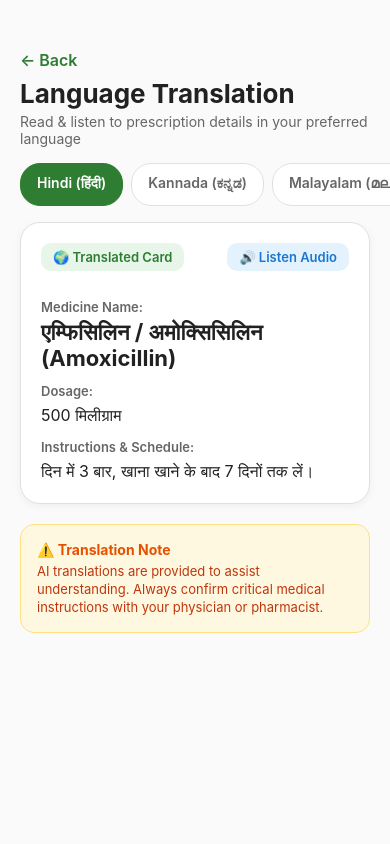
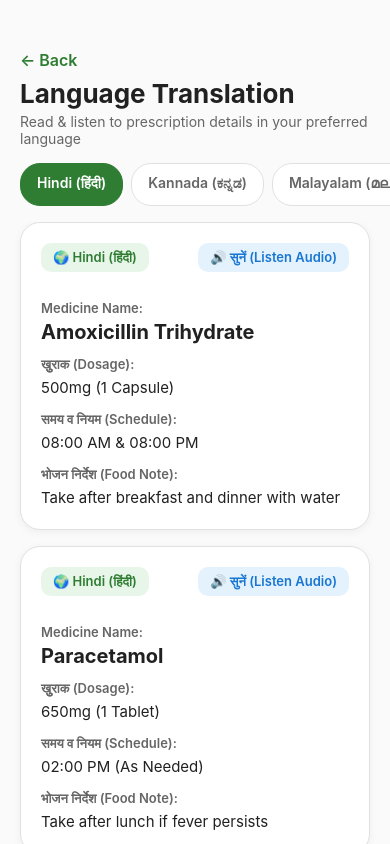
Before and after one commit to Ashin-James/MedAlly, a React Native app: screen /Translation in a window 390 px wide. Built offline with nearby package versions, Linux system fonts and the light colour scheme; no server answers.

Commit message:
Upgrade TranslationScreen to translate scanned medications into Hindi, Kannada, Malayalam, Tamil, Telugu, English with native TTS audio

```diff
--- a/src/screens/TranslationScreen.tsx
+++ b/src/screens/TranslationScreen.tsx
@@ -1,66 +1,147 @@
 import React, { useState } from 'react';
 import { View, Text, StyleSheet, ScrollView, TouchableOpacity, Alert } from 'react-native';
+import * as Speech from 'expo-speech';
 import { NativeStackScreenProps } from '@react-navigation/native-stack';
 import { RootStackParamList } from '../navigation/types';
 import { colors } from '../theme/colors';
 
 type Props = NativeStackScreenProps<RootStackParamList, 'Translation'>;
 
-const languages = [
-  { code: 'hi', name: 'Hindi (हिंदी)' },
-  { code: 'kn', name: 'Kannada (ಕನ್ನಡ)' },
-  { code: 'ml', name: 'Malayalam (മലയാളം)' },
-  { code: 'ta', name: 'Tamil (தமிழ்)' },
-  { code: 'te', name: 'Telugu (తెలుగు)' },
-  { code: 'en', name: 'English' },
+interface LangOption {
+  code: string;
+  speechCode: string;
+  name: string;
+}
+
+const languages: LangOption[] = [
+  { code: 'hi', speechCode: 'hi-IN', name: 'Hindi (हिंदी)' },
+  { code: 'kn', speechCode: 'kn-IN', name: 'Kannada (ಕನ್ನಡ)' },
+  { code: 'ml', speechCode: 'ml-IN', name: 'Malayalam (മലയാളം)' },
+  { code: 'ta', speechCode: 'ta-IN', name: 'Tamil (தமிழ்)' },
+  { code: 'te', speechCode: 'te-IN', name: 'Telugu (తెలుగు)' },
+  { code: 'en', speechCode: 'en-US', name: 'English' },
 ];
 
-const sampleTranslations: Record<string, any> = {
+// Comprehensive translation dictionary for medical terms
+const translationsDict: Record<string, Record<string, string>> = {
   hi: {
-    med: 'एम्फिसिलिन / अमोक्सिसिलिन (Amoxicillin)',
-    dosage: '500 मिलीग्राम',
-    instructions: 'दिन में 3 बार, खाना खाने के बाद 7 दिनों तक लें।',
+    title: 'प्रिस्क्रिप्शन अनुवाद',
+    dosageLabel: 'खुुराक (Dosage):',
+    timingLabel: 'समय व नियम (Schedule):',
+    foodLabel: 'भोजन निर्देश (Food Note):',
+    listenBtn: '🔊 सुनें (Listen Audio)',
+    stopBtn: '⏹️ रोकें (Stop)',
+    afterFood: 'खाना खाने के बाद लें',
+    beforeFood: 'खाना खाने से पहले लें',
+    twiceDaily: 'दिन में 2 बार लें',
+    thriceDaily: 'दिन में 3 बार लें',
   },
   kn: {
-    med: 'ಅಮೊಕ್ಸಿಸಿಲಿನ್ (Amoxicillin)',
-    dosage: '500 ಎಂಜಿ',
-    instructions: 'ದಿನಕ್ಕೆ 3 ಬಾರಿ ಊಟದ ನಂತರ 7 ದಿನಗಳವರೆಗೆ ತೆಗೆದುಕೊಳ್ಳಿ.',
+    title: 'ಔಷಧಿ ಅನುವಾದ',
+    dosageLabel: 'ಪ್ರಮಾಣ (Dosage):',
+    timingLabel: 'ಸಮಯ ಮತ್ತು ವಿವರ (Schedule):',
+    foodLabel: 'ಆಹಾರ ಸಲಹೆ (Food Note):',
+    listenBtn: '🔊 ಕೇಳಿ (Listen Audio)',
+    stopBtn: '⏹️ ನಿಲ್ಲಿಸಿ (Stop)',
+    afterFood: 'ಊಟದ ನಂತರ ತೆಗೆದುಕೊಳ್ಳಿ',
+    beforeFood: 'ಊಟಕ್ಕೆ ಮೊದಲು ತೆಗೆದುಕೊಳ್ಳಿ',
+    twiceDaily: 'ದಿನಕ್ಕೆ 2 ಬಾರಿ ತೆಗೆದುಕೊಳ್ಳಿ',
+    thriceDaily: 'ದಿನಕ್ಕೆ 3 ಬಾರಿ ತೆಗೆದುಕೊಳ್ಳಿ',
   },
   ml: {
-    med: 'അമോക്സിസിലിൻ (Amoxicillin)',
-    dosage: '500 മില്ലിഗ്രാം',
-    instructions: 'ഭക്ഷണത്തിന് ശേഷം ദിവസവും 3 തവണ വീതം 7 ദിവസം കഴിക്കുക.',
+    title: 'മരുന്ന് വിവരണം',
+    dosageLabel: 'അളവ് (Dosage):',
+    timingLabel: 'സമയക്രമം (Schedule):',
+    foodLabel: 'ഭക്ഷണ നിർദ്ദേശം (Food Note):',
+    listenBtn: '🔊 കേൾക്കുക (Listen Audio)',
+    stopBtn: '⏹️ നിർത്തുക (Stop)',
+    afterFood: 'ഭക്ഷണത്തിന് ശേഷം കഴിക്കുക',
+    beforeFood: 'ഭക്ഷണത്തിന് മുൻപ് കഴിക്കുക',
+    twiceDaily: 'ദിവസവും 2 നേരം കഴിക്കുക',
+    thriceDaily: 'ദിവസവും 3 നേരം കഴിക്കുക',
   },
   ta: {
-    med: 'அமோக்சிசிலின் (Amoxicillin)',
-    dosage: '500 மி.கி',
-    instructions: 'உணவுக்குப் பிறகு தினமும் 3 வேளை 7 நாட்களுக்கு எடுத்துக்கொள்ளவும்.',
+    title: 'மருந்து மொழிபெயர்ப்பு',
+    dosageLabel: 'அளவு (Dosage):',
+    timingLabel: 'நேரம் (Schedule):',
+    foodLabel: 'உணவு குறிப்பு (Food Note):',
+    listenBtn: '🔊 கேட்கவும் (Listen Audio)',
+    stopBtn: '⏹️ நிறுத்தவும் (Stop)',
+    afterFood: 'உணவுக்குப் பின் எடுத்துக்கொள்ளவும்',
+    beforeFood: 'உணவுக்கு முன் எடுத்துக்கொள்ளவும்',
+    twiceDaily: 'தினம் 2 வேளை எடுத்துக்கொள்ளவும்',
+    thriceDaily: 'தினம் 3 வேளை எடுத்துக்கொள்ளவும்',
   },
   te: {
-    med: 'అమోక్సిసిలిన్ (Amoxicillin)',
-    dosage: '500 మి.గ్రా',
-    instructions: 'భోజనం తర్వాత రోజుకు 3 సార్లు 7 రోజుల పాటు తీసుకోండి.',
+    title: 'మందుల అనువాదం',
+    dosageLabel: 'మోతాదు (Dosage):',
+    timingLabel: 'సమయం (Schedule):',
+    foodLabel: 'ఆహార సూచన (Food Note):',
+    listenBtn: '🔊 వినండి (Listen Audio)',
+    stopBtn: '⏹️ ఆపండి (Stop)',
+    afterFood: 'భోజనం తర్వాత తీసుకోండి',
+    beforeFood: 'భోజనానికి ముందు తీసుకోండి',
+    twiceDaily: 'రోజుకు 2 సార్లు తీసుకోండి',
+    thriceDaily: 'రోజుకు 3 సార్లు తీసుకోండి',
   },
   en: {
-    med: 'Amoxicillin',
-    dosage: '500mg',
-    instructions: 'Take 3 times daily after meals for 7 days.',
+    title: 'Prescription Insights',
+    dosageLabel: 'Dosage:',
+    timingLabel: 'Schedule:',
+    foodLabel: 'Food Instructions:',
+    listenBtn: '🔊 Listen Audio',
+    stopBtn: '⏹️ Stop Speech',
+    afterFood: 'Take after meals',
+    beforeFood: 'Take before meals',
+    twiceDaily: 'Take 2 times daily',
+    thriceDaily: 'Take 3 times daily',
   },
 };
 
+const defaultMedications = [
+  {
+    medicine: 'Amoxicillin Trihydrate',
+    dosage: '500mg (1 Capsule)',
+    timing: '08:00 AM & 08:00 PM',
+    food_instructions: 'Take after breakfast and dinner with water',
+  },
+  {
+    medicine: 'Paracetamol',
+    dosage: '650mg (1 Tablet)',
+    timing: '02:00 PM (As Needed)',
+    food_instructions: 'Take after lunch if fever persists',
+  },
+];
+
 export default function TranslationScreen({ route, navigation }: Props) {
-  const [selectedLang, setSelectedLang] = useState('hi');
-  const [isPlaying, setIsPlaying] = useState(false);
+  const rawData = route.params?.data;
+  const medications = Array.isArray(rawData) && rawData.length > 0 ? rawData : defaultMedications;
 
-  const translation = sampleTranslations[selectedLang] || sampleTranslations.hi;
+  const [selectedLangCode, setSelectedLangCode] = useState('hi');
+  const [activeSpeakingIdx, setActiveSpeakingIdx] = useState<number | null>(null);
 
-  const handleAudioListen = () => {
-    setIsPlaying(true);
-    Alert.alert(
-      '🔊 Reading Aloud',
-      `Playing voice audio in ${languages.find((l) => l.code === selectedLang)?.name}...`
-    );
-    setTimeout(() => setIsPlaying(false), 2500);
+  const currentLangObj = languages.find((l) => l.code === selectedLangCode) || languages[0];
+  const dict = translationsDict[selectedLangCode] || translationsDict.en;
+
+  const handleAudioListen = (item: any, index: number) => {
+    const textToSpeak = `${item.medicine || 'Medicine'}. ${dict.dosageLabel} ${item.dosage || ''}. ${dict.timingLabel} ${item.timing || ''}. ${dict.foodLabel} ${item.food_instructions || ''}`;
+
+    try {
+      if (activeSpeakingIdx === index) {
+        Speech.stop();
+        setActiveSpeakingIdx(null);
+      } else {
+        Speech.stop();
+        setActiveSpeakingIdx(index);
+        Speech.speak(textToSpeak, {
+          language: currentLangObj.speechCode,
+          onDone: () => setActiveSpeakingIdx(null),
+          onError: () => setActiveSpeakingIdx(null),
+        });
+      }
+    } catch (err) {
+      Alert.alert('🔊 Audio Playback', textToSpeak);
+    }
   };
 
   return (
@@ -78,12 +159,16 @@ export default function TranslationScreen({ route, navigation }: Props) {
       <View style={styles.langSelectorRow}>
         <ScrollView horizontal showsHorizontalScrollIndicator={false} contentContainerStyle={styles.langScroll}>
           {languages.map((lang) => {
-            const isSelected = selectedLang === lang.code;
+            const isSelected = selectedLangCode === lang.code;
             return (
               <TouchableOpacity
                 key={lang.code}
                 style={[styles.langPill, isSelected ? styles.langActive : styles.langInactive]}
-                onPress={() => setSelectedLang(lang.code)}
+                onPress={() => {
+                  Speech.stop();
+                  setActiveSpeakingIdx(null);
+                  setSelectedLangCode(lang.code);
+                }}
               >
                 <Text style={[styles.langText, isSelected ? styles.langTextActive : styles.langTextInactive]}>
                   {lang.name}
@@ -95,30 +180,48 @@ export default function TranslationScreen({ route, navigation }: Props) {
       </View>
 
       <ScrollView contentContainerStyle={styles.scrollContent} showsVerticalScrollIndicator={false}>
-        <View style={styles.card}>
+        {medications.map((item: any, index: number) => {
+          const isSpeakingThis = activeSpeakingIdx === index;
+
+          return (
+            <View key={index} style={styles.card}>
               <View style={styles.cardBadgeRow}>
                 <View style={styles.badge}>
-              <Text style={styles.badgeText}>🌍 Translated Card</Text>
+                  <Text style={styles.badgeText}>🌍 {currentLangObj.name}</Text>
                 </View>
-            <TouchableOpacity style={styles.audioBtn} onPress={handleAudioListen}>
-              <Text style={styles.audioBtnText}>{isPlaying ? '🔊 Playing...' : '🔊 Listen Audio'}</Text>
+                <TouchableOpacity
+                  style={styles.audioBtn}
+                  onPress={() => handleAudioListen(item, index)}
+                >
+                  <Text style={styles.audioBtnText}>
+                    {isSpeakingThis ? dict.stopBtn : dict.listenBtn}
+                  </Text>
                 </TouchableOpacity>
               </View>
 
               <Text style={styles.label}>Medicine Name:</Text>
-          <Text style={styles.valueTitle}>{translation.med}</Text>
+              <Text style={styles.valueTitle}>{item.medicine || 'UNKNOWN'}</Text>
 
-          <Text style={styles.label}>Dosage:</Text>
-          <Text style={styles.valueText}>{translation.dosage}</Text>
+              <Text style={styles.label}>{dict.dosageLabel}</Text>
+              <Text style={styles.valueText}>{item.dosage || 'As prescribed'}</Text>
 
-          <Text style={styles.label}>Instructions & Schedule:</Text>
-          <Text style={styles.valueText}>{translation.instructions}</Text>
+              <Text style={styles.label}>{dict.timingLabel}</Text>
+              <Text style={styles.valueText}>{item.timing || 'As directed'}</Text>
+
+              {item.food_instructions ? (
+                <>
+                  <Text style={styles.label}>{dict.foodLabel}</Text>
+                  <Text style={styles.valueText}>{item.food_instructions}</Text>
+                </>
+              ) : null}
             </View>
+          );
+        })}
 
         <View style={styles.disclaimerBox}>
           <Text style={styles.disclaimerTitle}>⚠️ Translation Note</Text>
           <Text style={styles.disclaimerText}>
-            AI translations are provided to assist understanding. Always confirm critical medical instructions with your physician or pharmacist.
+            Translations are rendered in {currentLangObj.name} to assist understanding. Always verify critical prescription details with your doctor or pharmacist.
           </Text>
         </View>
       </ScrollView>
@@ -194,7 +297,7 @@ const styles = StyleSheet.create({
     backgroundColor: colors.surface,
     borderRadius: 20,
     padding: 20,
-    marginBottom: 20,
+    marginBottom: 16,
     borderWidth: 1,
     borderColor: colors.border,
     shadowColor: '#000',
@@ -238,16 +341,16 @@ const styles = StyleSheet.create({
     marginTop: 12,
   },
   valueTitle: {
-    fontSize: 22,
+    fontSize: 20,
     fontWeight: 'bold',
     color: colors.textPrimary,
     marginTop: 4,
   },
   valueText: {
-    fontSize: 16,
+    fontSize: 15,
     color: colors.textPrimary,
     marginTop: 4,
-    lineHeight: 24,
+    lineHeight: 22,
   },
   disclaimerBox: {
     backgroundColor: '#FFF8E1',
@@ -255,6 +358,7 @@ const styles = StyleSheet.create({
     padding: 16,
     borderWidth: 1,
     borderColor: '#FFE082',
+    marginTop: 8,
   },
   disclaimerTitle: {
     fontSize: 14,
```
Lines whose indentation alone changed are shown as unchanged.
